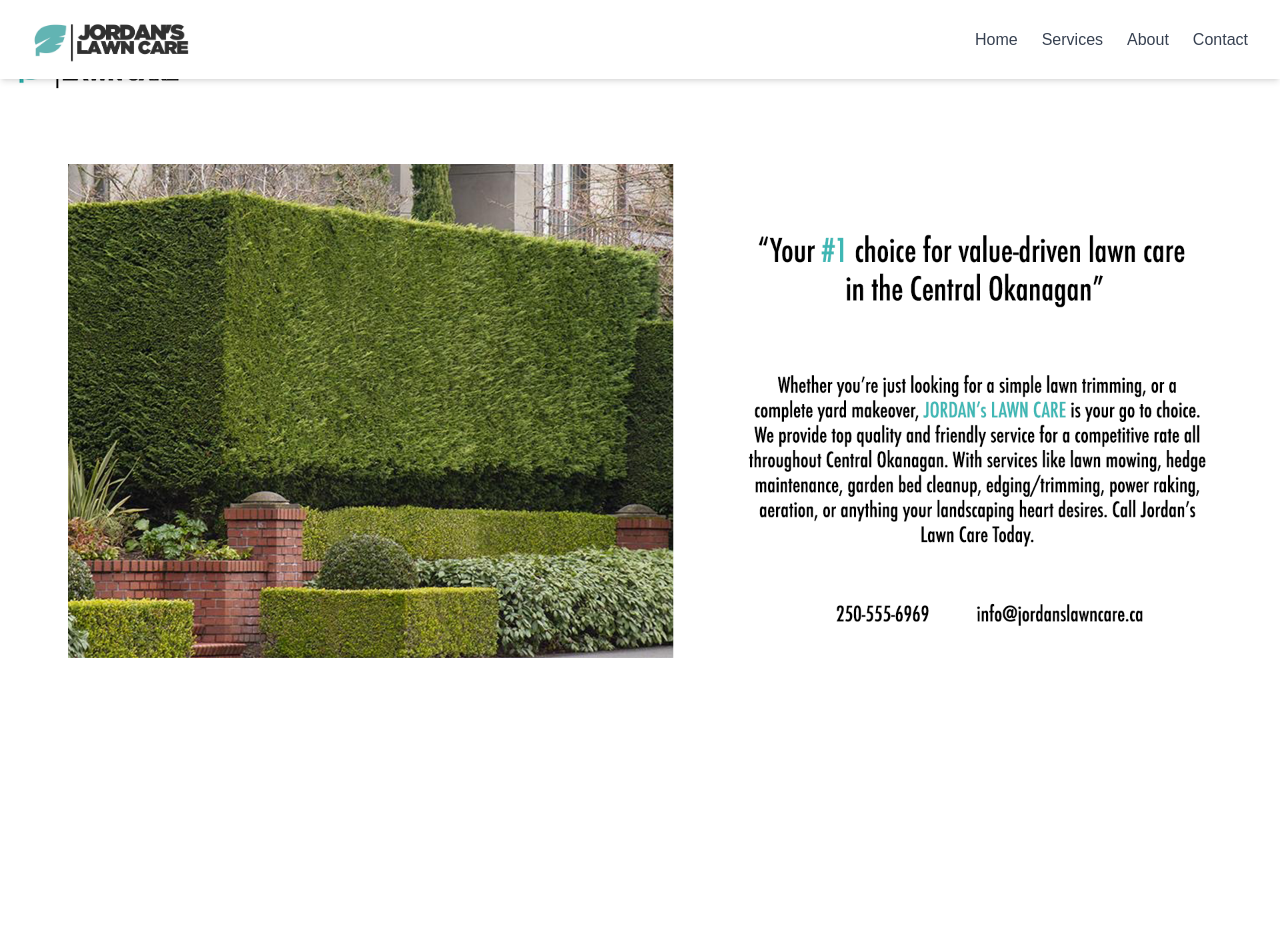
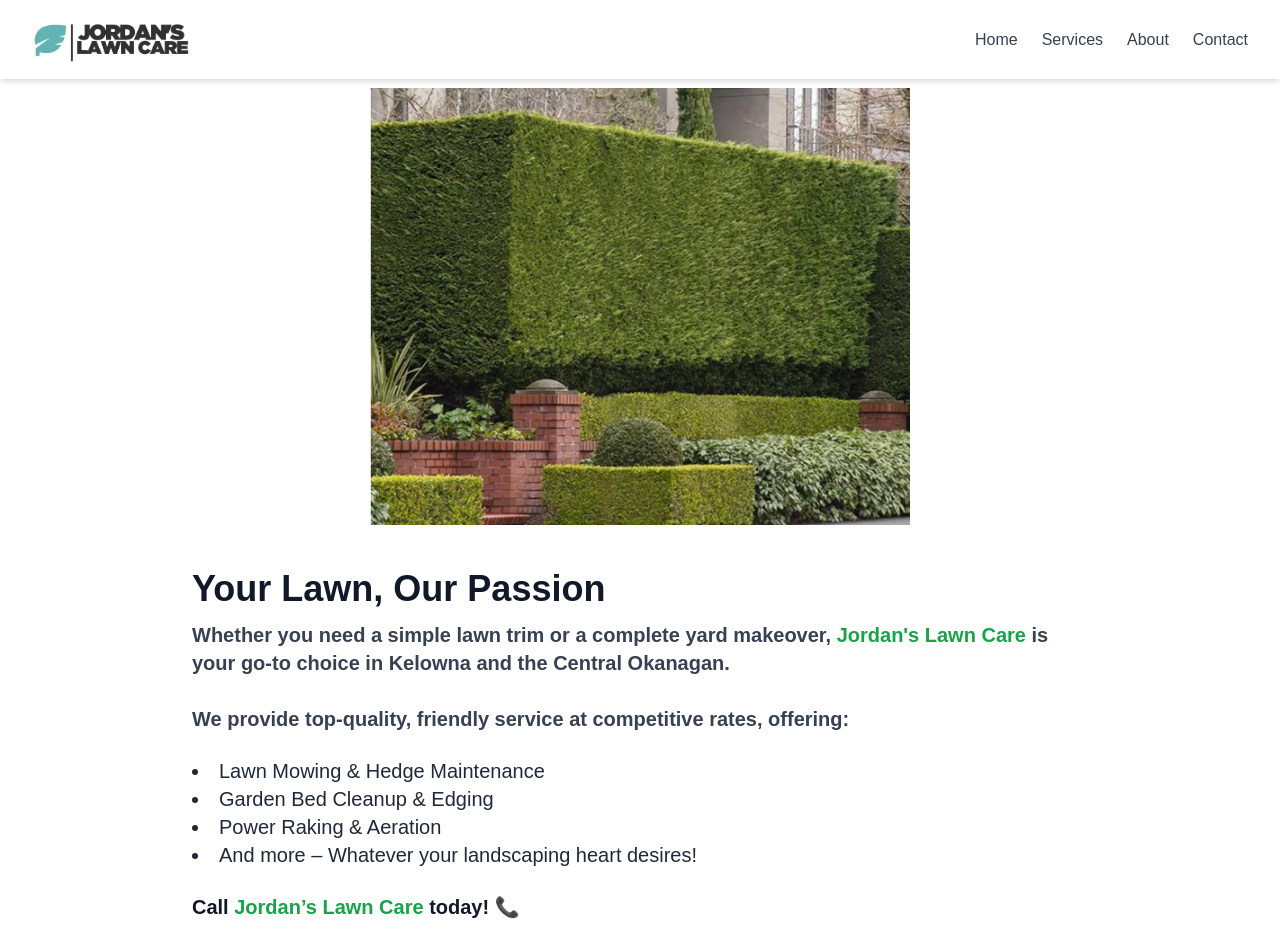
Before and after one commit to jordwan/jordans-lawn-care, a Next.js app: page / in a window 1280 px wide. Before the commit the page ends 800 px from the top, so only its background shows below. Built offline with nearby package versions, Linux system fonts and the light colour scheme; a web font is replaced by a local one.

Commit message:
add text

```diff
--- a/src/app/page.tsx
+++ b/src/app/page.tsx
@@ -1,18 +1,15 @@
 import React from "react";
-import Image from "next/image";
+// import Image from "next/image";
 import Navbar from "@/components/Navbar";
-
-import jlcLogo from "../assets/JLC_landing.png";
+import { Hero } from "@/components/Hero";
+import { Hero2 } from "@/components/Hero2";
 
 const HomePage = () => {
   return (
     <div>
       <Navbar />
-      <a href="mailto:info@jordanslawncare.ca?subject=Lawn Care Inquiry">
-        <div className="flex justify-center">
-          <Image src={jlcLogo} alt="" />
-        </div>
-      </a>
+      <Hero />
+      <Hero2 />
     </div>
   );
 };
--- a/src/components/Hero.tsx
+++ b/src/components/Hero.tsx
@@ -1,5 +1,20 @@
 import React from "react";
+import Image from "next/image";
+
+import jlcLogo from "../assets/hedge.jpg";
 
 export const Hero = () => {
-  return <div>Hero</div>;
+  return (
+    <div>
+      <a href="mailto:info@jordanslawncare.ca?subject=Lawn Care Inquiry">
+        <div className="pb-5 px-5 py-16 flex justify-center">
+          <Image
+            src={jlcLogo}
+            alt="JLC Logo"
+            className="max-w-[350px] sm:max-w-[160px] md:max-w-[200px] lg:max-w-[540px] h-auto"
+          />
+        </div>
+      </a>
+    </div>
+  );
 };
--- /dev/null
+++ b/src/components/Hero2.tsx
@@ -0,0 +1,35 @@
+import React from "react";
+import Image from "next/image";
+
+export const Hero2 = () => {
+  return (
+    <div className="flex justify-center items-center py-6 px-6">
+      <div className="max-w-4xl text-center md:text-left">
+        <h1 className="text-3xl md:text-4xl font-extrabold text-gray-900">
+          Your Lawn, Our Passion
+        </h1>
+        <p className="mt-3 text-lg md:text-xl font-semibold text-gray-700 leading-relaxed">
+          Whether you need a simple lawn trim or a complete yard makeover,
+          <span className="text-green-600 font-bold"> Jordan's Lawn Care </span>
+          is your go-to choice in Kelowna and the Central Okanagan.
+          <br />
+          <br />
+          We provide top-quality, friendly service at competitive rates,
+          offering:
+        </p>
+
+        <ul className="mt-6 text-lg md:text-xl font-medium text-gray-800 list-disc list-inside">
+          <li>Lawn Mowing & Hedge Maintenance</li>
+          <li>Garden Bed Cleanup & Edging</li>
+          <li>Power Raking & Aeration</li>
+          <li>And more – Whatever your landscaping heart desires!</li>
+        </ul>
+
+        <p className="mt-6 text-xl font-bold text-gray-900">
+          Call <span className="text-green-600">Jordan’s Lawn Care</span> today!
+          📞
+        </p>
+      </div>
+    </div>
+  );
+};
--- a/src/components/Navbar.tsx
+++ b/src/components/Navbar.tsx
@@ -17,9 +17,9 @@
             <Link href="/">
               <span className="text-xl sm:text-2xl font-bold text-gray-900">
                 <Image
-                  className="max-w-[120px] h-auto sm:max-w-[160px]"
+                  className="max-w-[150px] h-auto sm:max-w-[160px]"
                   src={jlcLogo2}
-                  alt=""
+                  alt="Jordan's Lawn Care"
                 />
               </span>
             </Link>
@@ -62,21 +62,21 @@
                 Home
               </Link>
               <Link
-                href="/services"
+                href="/"
                 className="text-gray-700 hover:text-green-600"
                 onClick={() => setIsOpen(false)}
               >
                 Services
               </Link>
               <Link
-                href="/about"
+                href="/"
                 className="text-gray-700 hover:text-green-600"
                 onClick={() => setIsOpen(false)}
               >
                 About
               </Link>
               <Link
-                href="/contact"
+                href="/"
                 className="text-gray-700 hover:text-green-600"
                 onClick={() => setIsOpen(false)}
               >
```
Also changed, not shown: src/assets/hedge.jpg (added).
